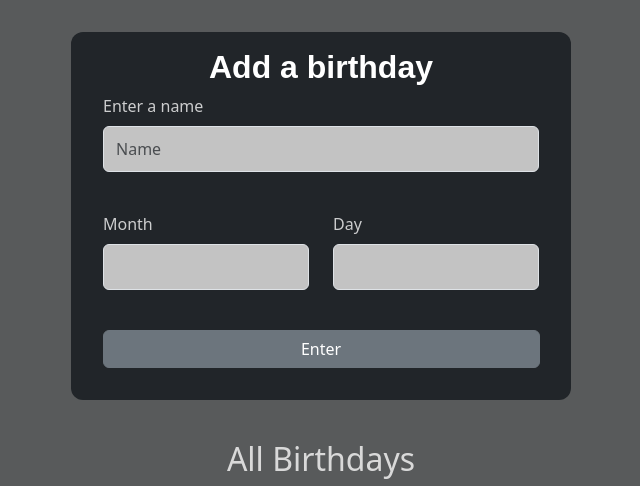
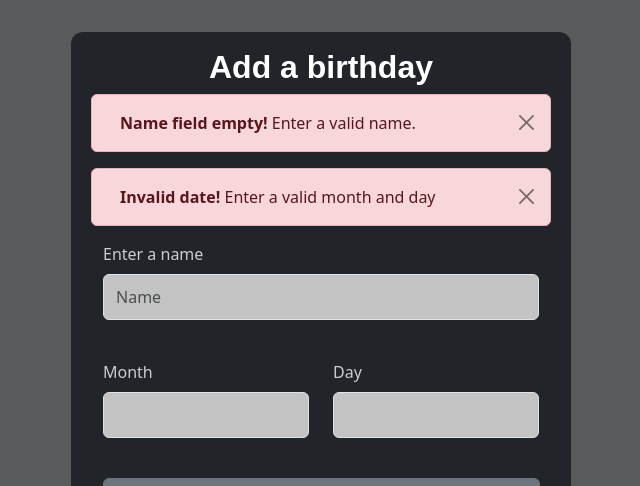
Before and after one commit to ZubinCH/Harvard-CS50, a Flask app: template week_9/problem_sets/birthdays/templates/index.html in a window 1280 px wide. Shown: the part 130-616 px from the top of the page, without its empty margins (319-959 px from the left). Run offline with Flask 3, Linux system fonts and the light colour scheme; the template is opened without the code that fills it, so the values that code supplies are empty; some libraries are stand-ins or nearby versions.

Commit message:
Fixed minor bugs and added alerts and checks for invalid dates and names in week 9's birthdays problem set

```diff
--- a/week_9/problem_sets/birthdays/app.py
+++ b/week_9/problem_sets/birthdays/app.py
@@ -3,7 +3,7 @@ import os
 from cs50 import SQL
 from flask import Flask, flash, jsonify, redirect, render_template, request, session, url_for
 
-MONTH = ["January", "February", "March", "April", "May", "June", "July", "September", "October", "November", "December"]
+MONTH = ["January", "February", "March", "April", "May", "June", "July", "August", "September", "October", "November", "December"]
 DAYS_PER_MONTH = [31, 29, 31, 30, 31, 30, 31, 31, 30, 31, 30, 31]
 
 # Configure application
@@ -29,22 +29,32 @@ def after_request(response):
 def index():
     if request.method == "POST":
 
-        # TODO: Add the user's entry into the database
+        # Add the user's entry into the database
         name = request.form.get("name")
-        month = int(request.form.get("month"))
-        day = int(request.form.get("day"))
+        try:
+            month = int(request.form.get("month"))
+            day = int(request.form.get("day"))
+        except (ValueError, TypeError):
+            month = 0
+            day = 0
 
-        if not month > len(MONTH) and not day > DAYS_PER_MONTH[month - 1]:
-            db.execute("INSERT INTO birthdays (name, month, day) VALUES(?, ?, ?)", name, month, day)
 
-        return redirect('/')
+        has_name = True if name else False
+        has_valid_date = 0 < month <= 12 and 0 < day <= DAYS_PER_MONTH[month - 1]
+
+        if has_name and has_valid_date:
+            db.execute("INSERT INTO birthdays (name, month, day) VALUES(?, ?, ?)", name.strip(), month, day)
+            return redirect('/')
+
+        birthdays = db.execute("SELECT * FROM birthdays")
+        return render_template("index.html", has_name=has_name, has_valid_date=has_valid_date, birthdays=birthdays, MONTH=MONTH)
 
     else:
 
-        # TODO: Display the entries in the database on index.html
+        # Display the entries in the database on index.html
         birthdays = db.execute("SELECT * FROM birthdays")
 
-        return render_template("index.html", birthdays=birthdays, MONTH=MONTH)
+        return render_template("index.html", has_name=True, has_valid_date=True, birthdays=birthdays, MONTH=MONTH)
 
 @app.route("/remove", methods=["POST"])
 def remove():
--- a/week_9/problem_sets/birthdays/templates/index.html
+++ b/week_9/problem_sets/birthdays/templates/index.html
@@ -17,6 +17,23 @@
                 <h2 style="font-family: sans-serif; color: #fff;"><strong>Add a birthday</strong></h2>
                 <!-- TODO: Create a form for users to submit a name, a month, and a day -->
                  <form action="/" method="POST" style="text-align: left;">
+                    {% if not has_name %}
+                        <div class="alert alert-danger alert-dismissible fade show row" role="alert">
+                            <div class="col">
+                                <strong>Name field empty!</strong> Enter a valid name.
+                                <button type="button" class="btn-close" data-bs-dismiss="alert" aria-label="Close"></button>
+                            </div>
+                        </div>
+                    {% endif %}
+
+                    {% if not has_valid_date %}
+                        <div class="alert alert-danger alert-dismissible fade show row" role="alert">
+                            <div class="col">
+                                <strong>Invalid date!</strong> Enter a valid month and day
+                                <button type="button" class="btn-close" data-bs-dismiss="alert" aria-label="Close"></button>
+                            </div>
+                        </div>
+                    {% endif %}
                     <div class="row">
                         <div class="col mb-3">
                             <label for="name_input" class="form-label">Enter a name</label>
```
